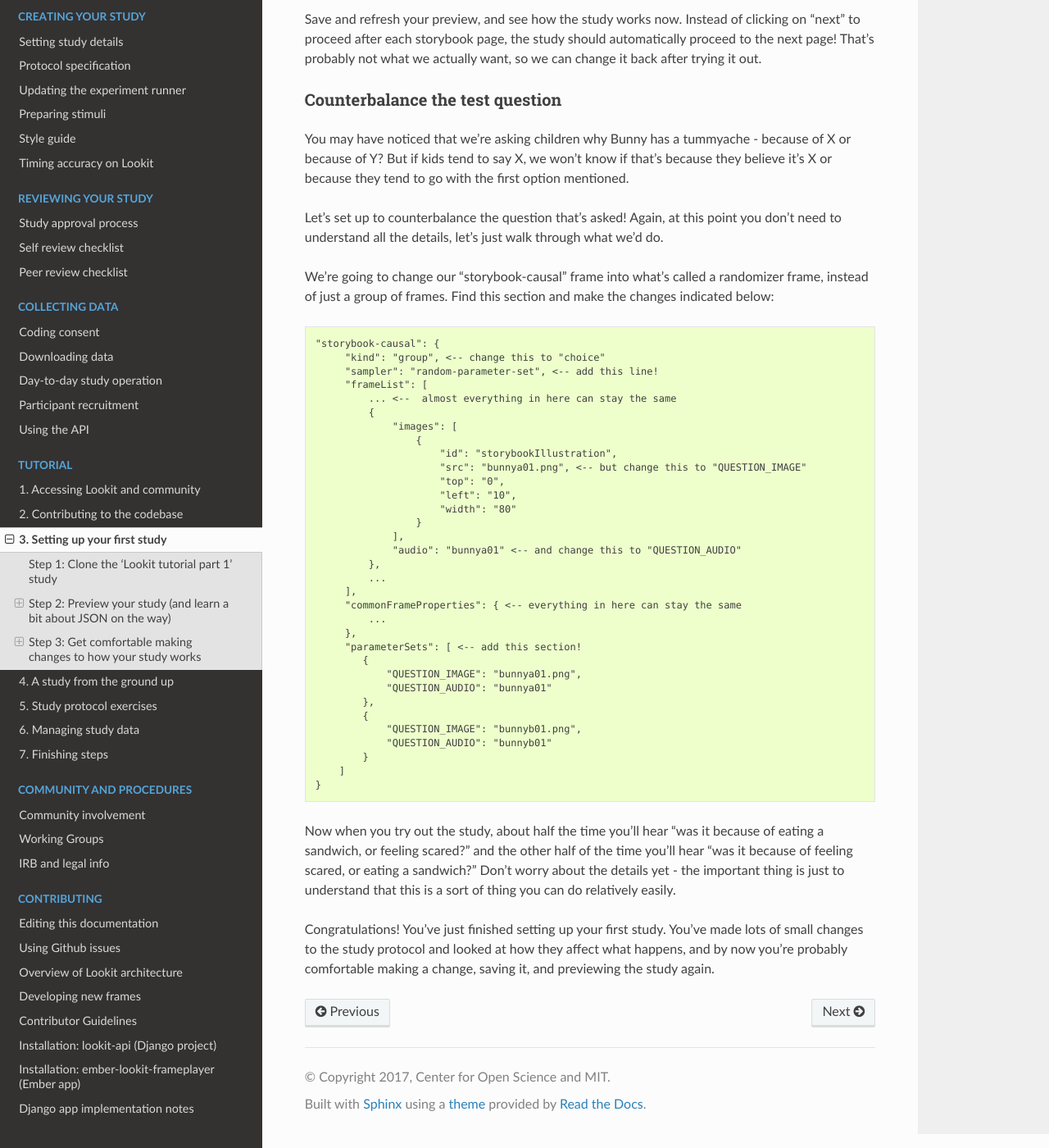
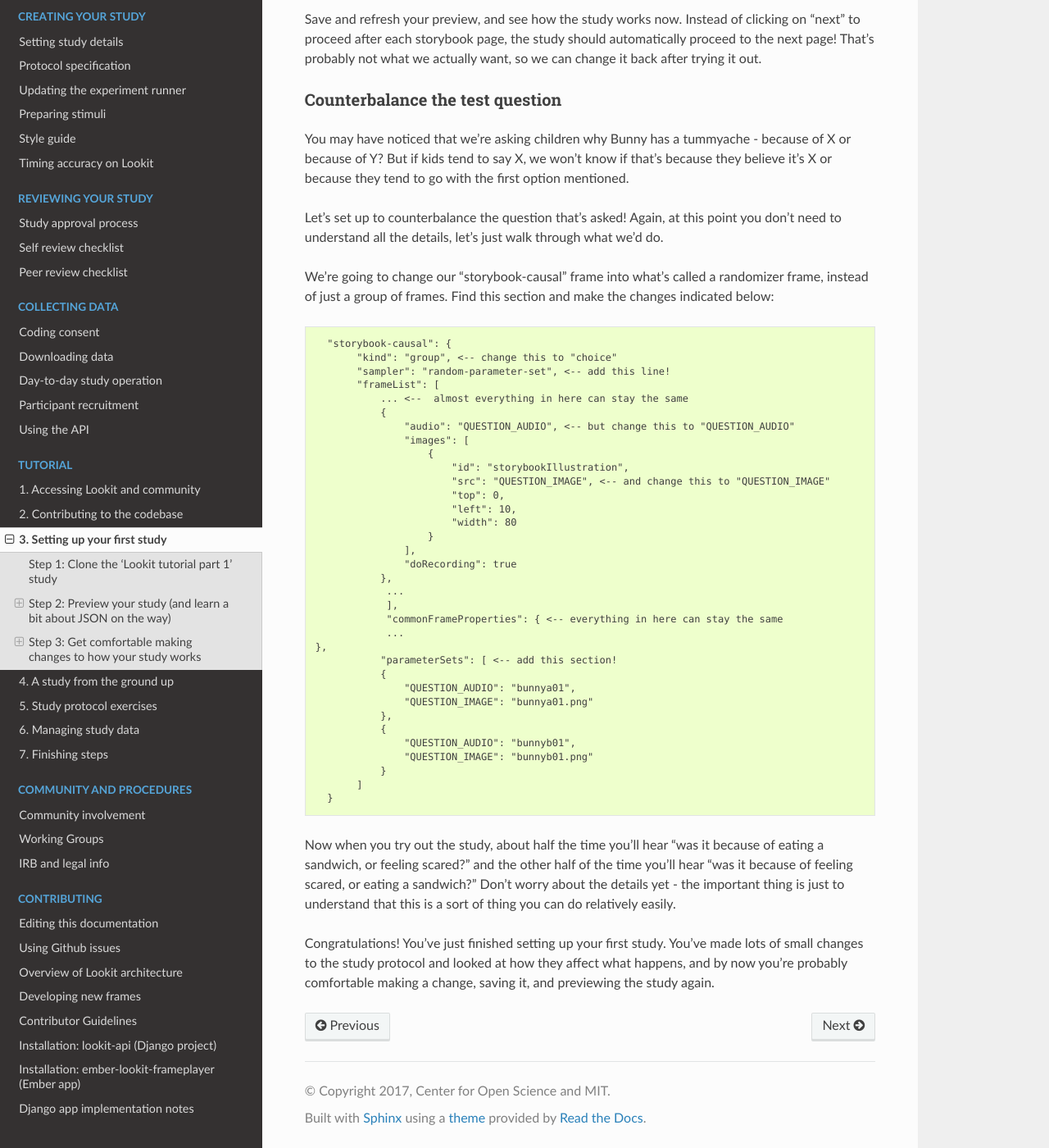
Before and after one commit to lookit/lookit-docs, a Sphinx documentation site: the page built from docs/source/tutorial-first-study.rst, in a window 1280 px wide and 1400 px high, scrolled down 22327 px. Shown: the whole window at 82% size. Built offline with Sphinx 7.4.7 and the Read the Docs theme 2.0.0, drawn with Linux system fonts in a browser that asks for light colours.

Commit message:
changed instruction format for randomization to match the provided template code that tutorial users follow with

```diff
--- a/docs/source/tutorial-first-study.rst
+++ b/docs/source/tutorial-first-study.rst
@@ -591,32 +591,33 @@ We're going to change our "storybook-causal" frame into what's called a randomiz
         "frameList": [
             ... <--  almost everything in here can stay the same
             {
+                "audio": "QUESTION_AUDIO", <-- but change this to "QUESTION_AUDIO"
                 "images": [
                     {
                         "id": "storybookIllustration",
-                        "src": "bunnya01.png", <-- but change this to "QUESTION_IMAGE"
-                        "top": "0",
-                        "left": "10",
-                        "width": "80"
+                        "src": "QUESTION_IMAGE", <-- and change this to "QUESTION_IMAGE"
+                        "top": 0,
+                        "left": 10,
+                        "width": 80
                     }
                 ],
-                "audio": "bunnya01" <-- and change this to "QUESTION_AUDIO"
+                "doRecording": true
             },
-            ...
-        ],
-        "commonFrameProperties": { <-- everything in here can stay the same
-            ...
-        },
-        "parameterSets": [ <-- add this section!
-           {
-               "QUESTION_IMAGE": "bunnya01.png",
-               "QUESTION_AUDIO": "bunnya01"
-           },
-           {
-               "QUESTION_IMAGE": "bunnyb01.png",
-               "QUESTION_AUDIO": "bunnyb01"
-           }
-       ]
+             ...
+             ],
+             "commonFrameProperties": { <-- everything in here can stay the same
+             ...
+ },
+            "parameterSets": [ <-- add this section!
+            {
+                "QUESTION_AUDIO": "bunnya01",
+                "QUESTION_IMAGE": "bunnya01.png"
+            },
+            {
+                "QUESTION_AUDIO": "bunnyb01",
+                "QUESTION_IMAGE": "bunnyb01.png"
+            }
+        ]
    }
 
 Now when you try out the study, about half the time you'll hear "was it because of eating a sandwich, or feeling scared?" and the other half of the time you'll hear "was it because of feeling scared, or eating a sandwich?" Don't worry about the details yet - the important thing is just to understand that this is a sort of thing you can do relatively easily.
```
